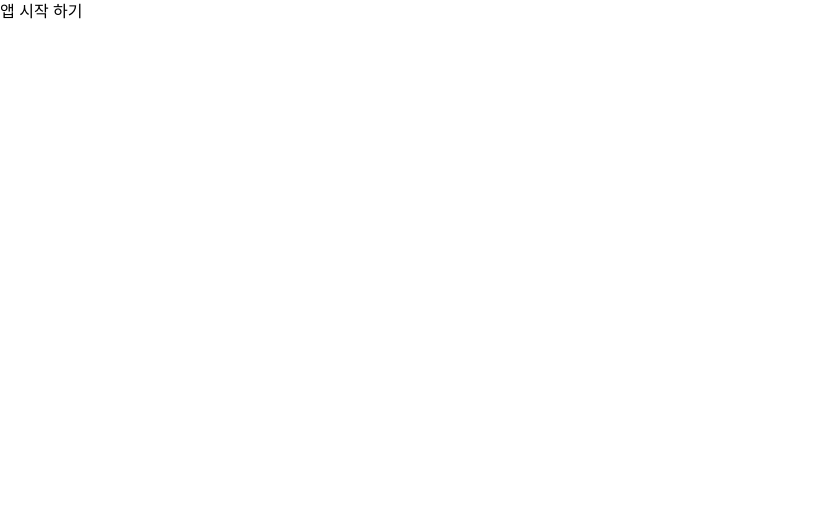
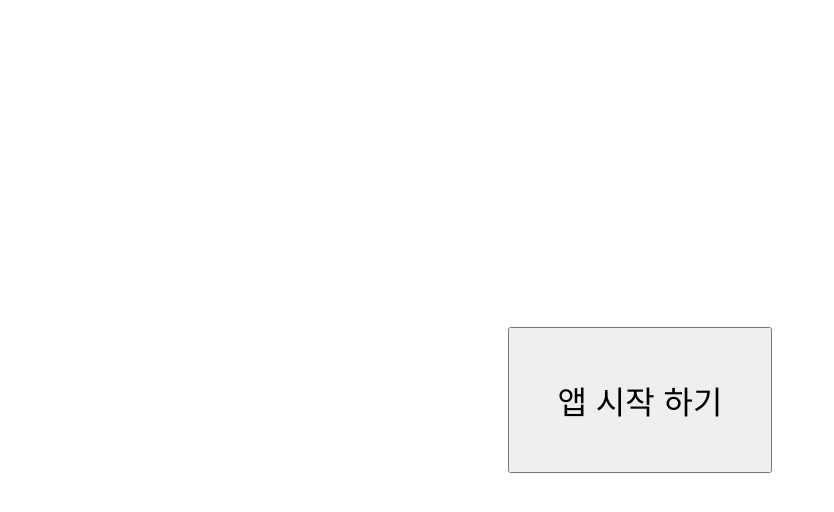
Before and after one commit to AronLee5263/api_demo_leejeoungwoon, a React (Vite) app in the folder client/: page / in a window 1280 px wide. Shown: the top 512 px of the page, without its empty margins (0-834 px from the left). Built offline with nearby package versions, Linux system fonts and the light colour scheme.

Commit message:
포스팅 페이지 진입을 위해  useNavigate 사용

```diff
--- a/client/src/pages/App.jsx
+++ b/client/src/pages/App.jsx
@@ -1,13 +1,24 @@
 import { useState } from "react";
+import { useNavigate } from "react-router-dom";
 
 import classes from "./App.module.css";
 
 function App() {
+  let navigate = useNavigate();
   const [count, setCount] = useState(0);
 
   return (
     <>
-      <div className={classes.posts}>앱 시작 하기</div>
+      <div className={classes.box}>
+        <button
+          className={classes.startBtn}
+          onClick={() => {
+            navigate("/library/content");
+          }}
+        >
+          앱 시작 하기
+        </button>
+      </div>
     </>
   );
 }
--- a/client/src/pages/App.module.css
+++ b/client/src/pages/App.module.css
@@ -1,4 +1,15 @@
-.posts {
-  font-size: 1rem;
+.box {
+  height: 100vh;
+  width: 100vw;
+
+  display: flex;
+  justify-content: center;
+  align-items: center;
+}
+.startBtn {
+  padding: 3rem;
+  font-size: 2rem;
   color: black;
+  /* background-color: var(--disc-doctor-color); */
+  cursor: pointer;
 }
```
